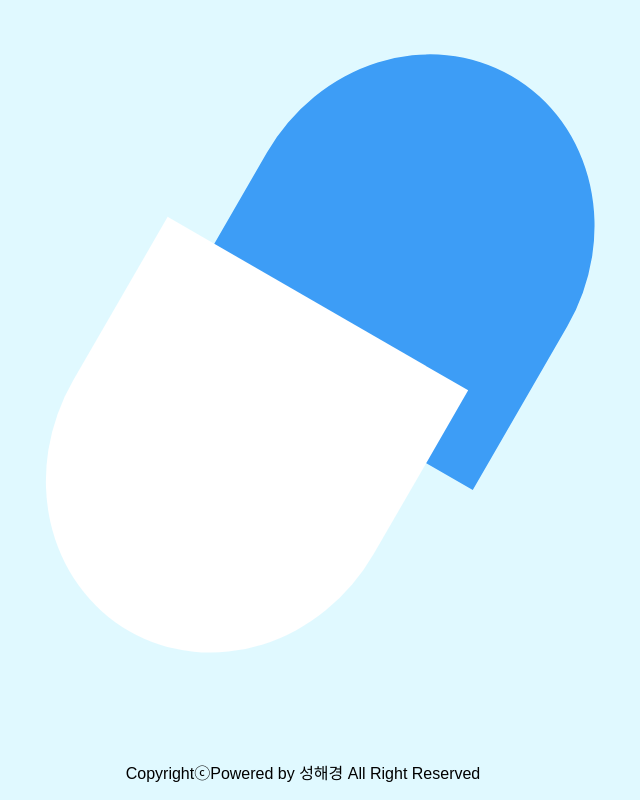
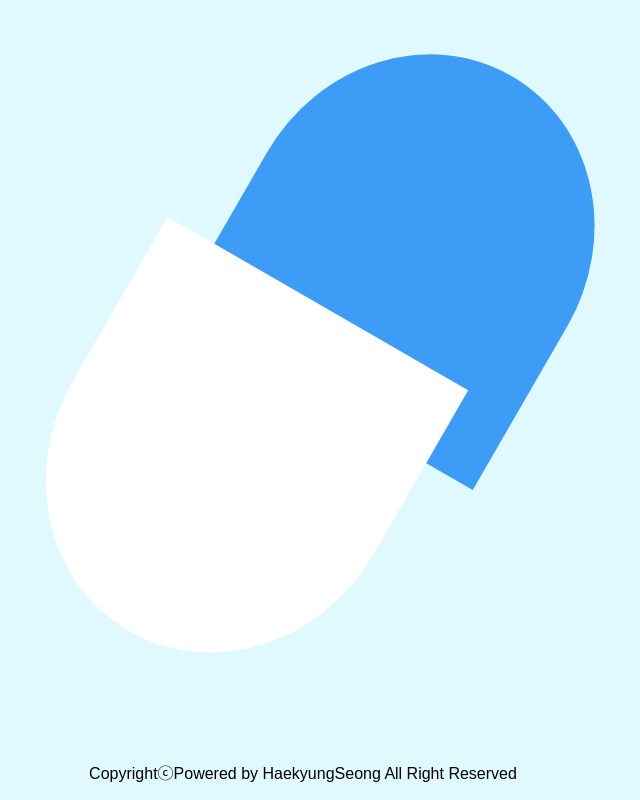
Before and after one commit to HaekyungS/Vitamin_zoe, a Next.js app: page / in a window 1280 px wide. Shown: the whole page, without its empty margins (337-977 px from the left). Built offline with nearby package versions, Linux system fonts and the light colour scheme; a web font is replaced by a local one.

Commit message:
footer 정보 변경

```diff
--- a/app/layout.tsx
+++ b/app/layout.tsx
@@ -8,7 +8,7 @@ export default function RootLayout({ children }: { children: React.ReactNode })
       <Head />
       <body>
         {children}
-        <footer>CopyrightⓒPowered by 성해경 All Right Reserved</footer>
+        <footer>CopyrightⓒPowered by HaekyungSeong All Right Reserved</footer>
       </body>
     </html>
   );
```
